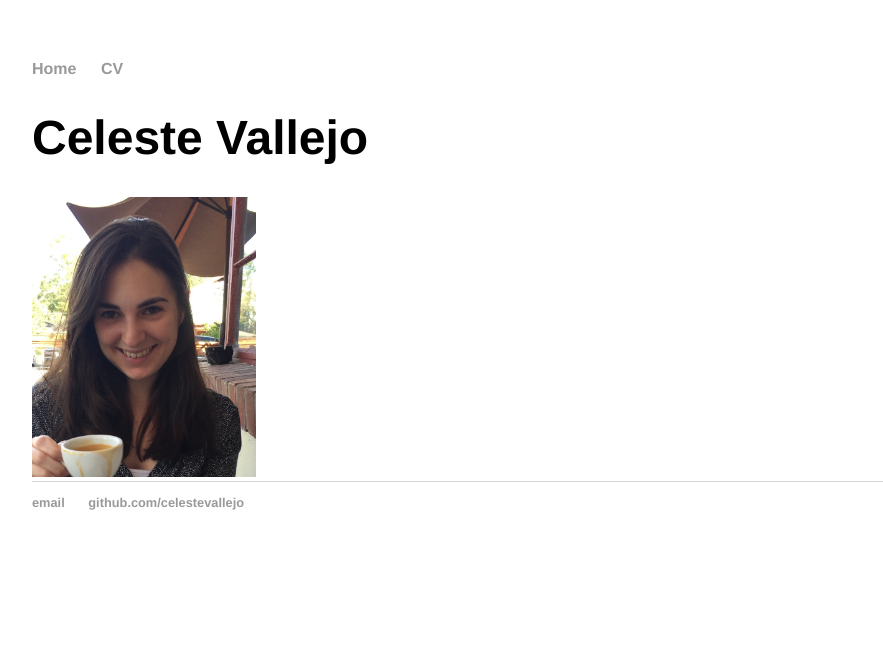
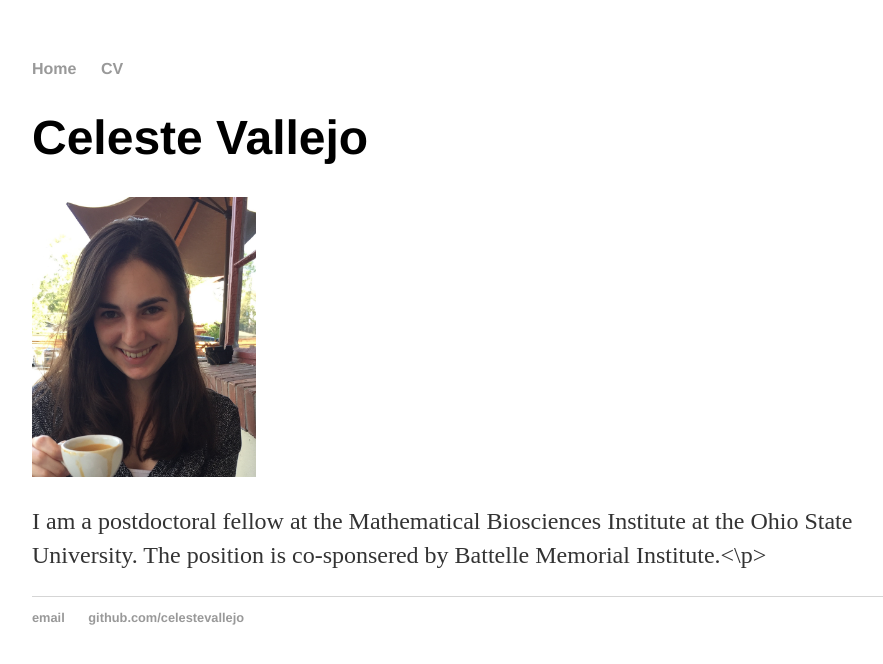
Before and after one commit to celestevallejo/celestevallejo.github.io, a Jekyll site: the page built from index.html, in a window 1280 px wide. Shown: the top 664 px of the page, without its empty margins (160-1043 px from the left). Built offline with Jekyll 4.4.1, drawn with Linux system fonts in a browser that asks for light colours.

Commit message:
added about me to front page

```diff
--- a/index.html
+++ b/index.html
@@ -4,5 +4,5 @@
 ---
 <div class="blurb">
 	<h1>Celeste Vallejo</h1>
-	<img src="images/cvallejo.jpg" alt="Celeste Vallejo image not shown" class="inline" width="25%" height="25%"/>
+	<img src="images/cvallejo.jpg" alt="Celeste Vallejo image not shown" class="inline" width="25%" height="25%"/><p>I am a postdoctoral fellow at the Mathematical Biosciences Institute at the Ohio State University. The position is co-sponsered by Battelle Memorial Institute.<\p>
 </div><!-- /.blurb -->
```
